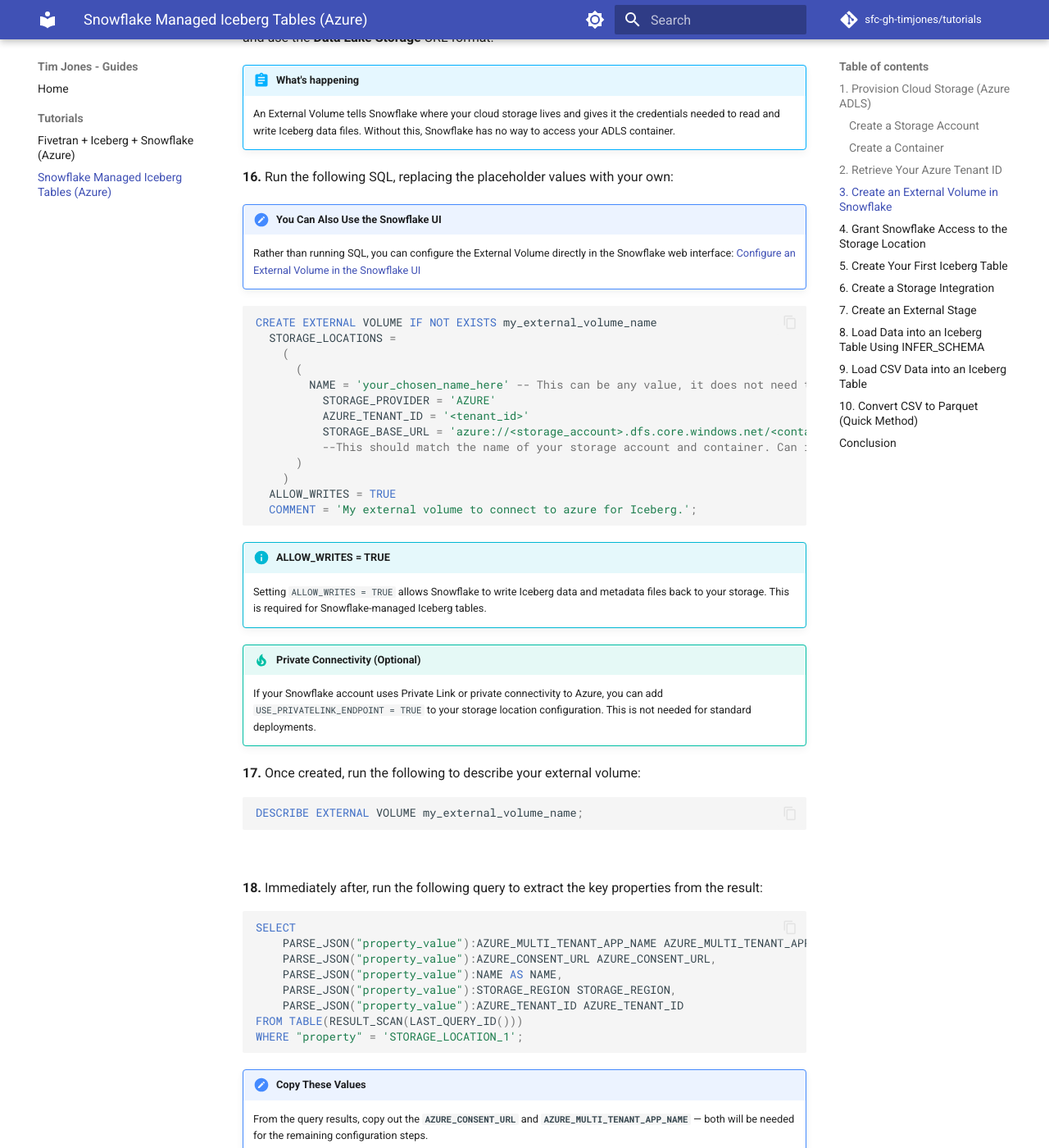
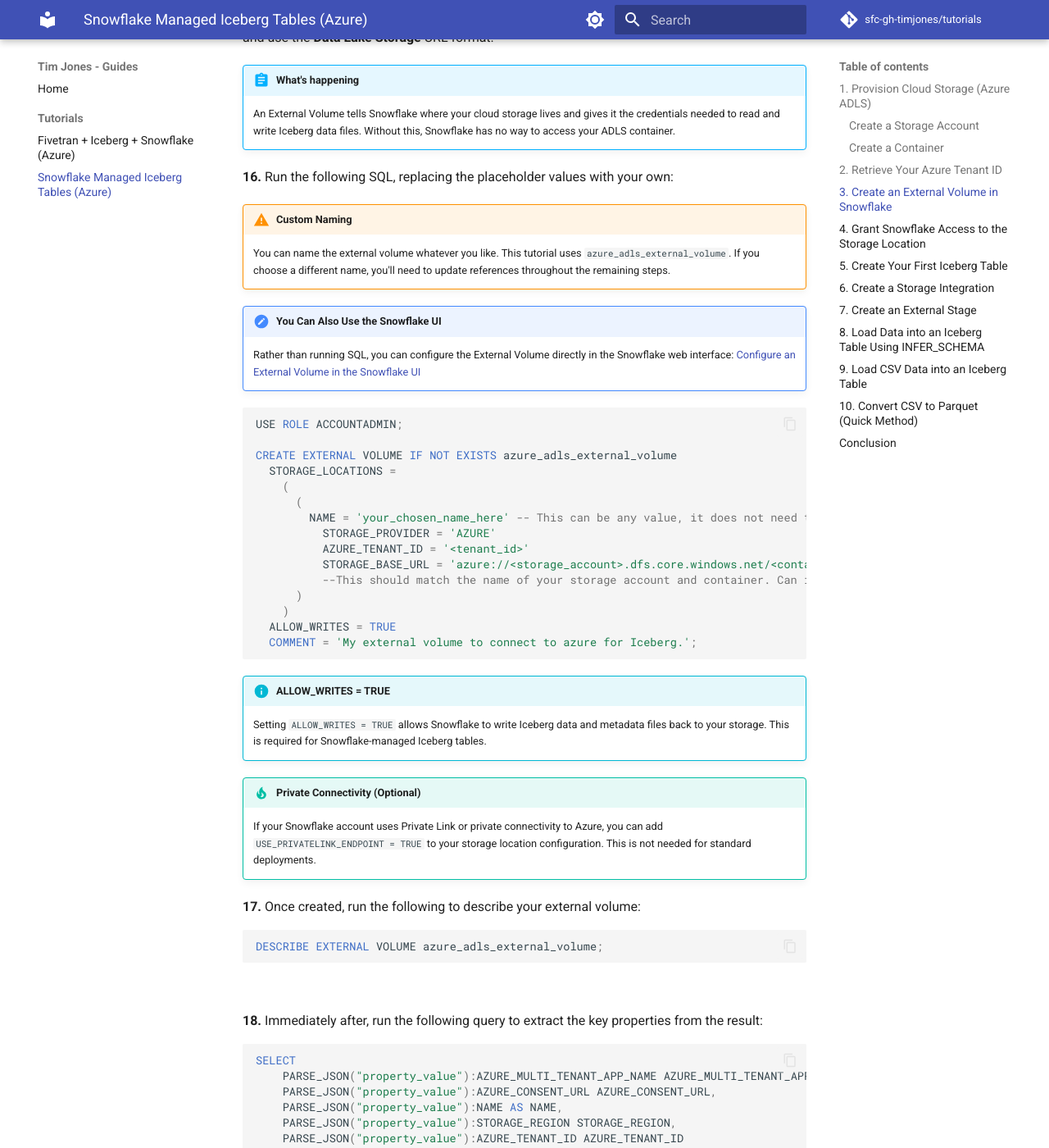
Before and after one commit to sfc-gh-timjones/tutorials, an MkDocs documentation site: the page built from docs/snowflake-managed-iceberg-azure/index.md, in a window 1280 px wide and 1400 px high, scrolled down 9236 px. Shown: the whole window at 82% size. Built offline with MkDocs 1.6.1 and Material for MkDocs 9.7.7, drawn with Linux system fonts in a browser that asks for light colours; comment, search, counter and statistics services are not loaded; some of the changed text lies outside the part shown.

Commit message:
Standardize external volume name, add USE ROLE ACCOUNTADMIN, fix stage name, combine COPY INTO + Tasks

````diff
--- a/docs/snowflake-managed-iceberg-azure/index.md
+++ b/docs/snowflake-managed-iceberg-azure/index.md
@@ -163,11 +163,16 @@
 
 **16.** Run the following SQL, replacing the placeholder values with your own:
 
+!!! warning "Custom Naming"
+    You can name the external volume whatever you like. This tutorial uses `azure_adls_external_volume`. If you choose a different name, you'll need to update references throughout the remaining steps.
+
 !!! note "**You Can Also Use the Snowflake UI**"
     Rather than running SQL, you can configure the External Volume directly in the Snowflake web interface: [Configure an External Volume in the Snowflake UI](https://docs.snowflake.com/en/user-guide/tables-iceberg-configure-external-volume-azure?utm_source=chatgpt.com#configure-an-external-volume-in-sf-web-interface)
 
 ```sql
-CREATE EXTERNAL VOLUME IF NOT EXISTS my_external_volume_name
+USE ROLE ACCOUNTADMIN;
+
+CREATE EXTERNAL VOLUME IF NOT EXISTS azure_adls_external_volume
   STORAGE_LOCATIONS =
     (
       (
@@ -191,7 +196,7 @@
 **17.** Once created, run the following to describe your external volume:
 
 ```sql
-DESCRIBE EXTERNAL VOLUME my_external_volume_name;
+DESCRIBE EXTERNAL VOLUME azure_adls_external_volume;
 ```
 
 <br>
@@ -260,7 +265,7 @@
 **24.** Back in Snowflake, run the following to verify the external volume is working:
 
 ```sql
-SELECT SYSTEM$VERIFY_EXTERNAL_VOLUME('my_external_volume_name') AS Test;
+SELECT SYSTEM$VERIFY_EXTERNAL_VOLUME('azure_adls_external_volume') AS Test;
 ```
 
 Ensure the output begins with `"success":true`.
@@ -284,6 +289,8 @@
 **25.** Run the following SQL in a Snowflake worksheet:
 
 ```sql
+USE ROLE ACCOUNTADMIN;
+
 CREATE DATABASE IF NOT EXISTS bronze;
 CREATE SCHEMA IF NOT EXISTS test;
 
@@ -293,7 +300,7 @@
   amount NUMBER(10,2)
 )
   CATALOG = 'SNOWFLAKE'
-  EXTERNAL_VOLUME = 'my_external_volume_name'
+  EXTERNAL_VOLUME = 'azure_adls_external_volume'
   BASE_LOCATION = 'iceberg/customer_sales/'
   ICEBERG_VERSION = 3;
 
@@ -382,7 +389,9 @@
     The path after the container name is optional. For maximum flexibility, consider creating the stage at a **higher-level directory** and navigating to subdirectories within the stage as needed — rather than locking the stage to a deeply nested path.
 
 ```sql
-CREATE OR REPLACE STAGE raw_stage
+USE ROLE ACCOUNTADMIN;
+
+CREATE OR REPLACE STAGE azure_stage
   STORAGE_INTEGRATION = azure_storage_integration
   URL = 'azure://<storage_account>.blob.core.windows.net/<container>/<optional_path>/';
 ```
@@ -405,6 +414,8 @@
 **29.** First, create a file format for reading Parquet files:
 
 ```sql
+USE ROLE ACCOUNTADMIN;
+
 CREATE OR REPLACE FILE FORMAT bronze.test.iceberg_parquet_format
   TYPE = PARQUET
   USE_VECTORIZED_SCANNER = TRUE;
@@ -478,6 +489,8 @@
 **35.** Create a file format for reading CSV files:
 
 ```sql
+USE ROLE ACCOUNTADMIN;
+
 CREATE OR REPLACE FILE FORMAT bronze.test.iceberg_csv_format
   TYPE = CSV
   PARSE_HEADER = TRUE
@@ -582,6 +595,8 @@
 **41.** Create a temporary table and ingest the CSV data:
 
 ```sql
+USE ROLE ACCOUNTADMIN;
+
 CREATE OR REPLACE TEMPORARY TABLE bronze.test.titanic_convert_to_parquet
   USING TEMPLATE (
     SELECT ARRAY_AGG(OBJECT_CONSTRUCT(*))
````
Also changed, not shown: other parts of docs/snowflake-managed-iceberg-azure/index.md (+1 -2 lines).
